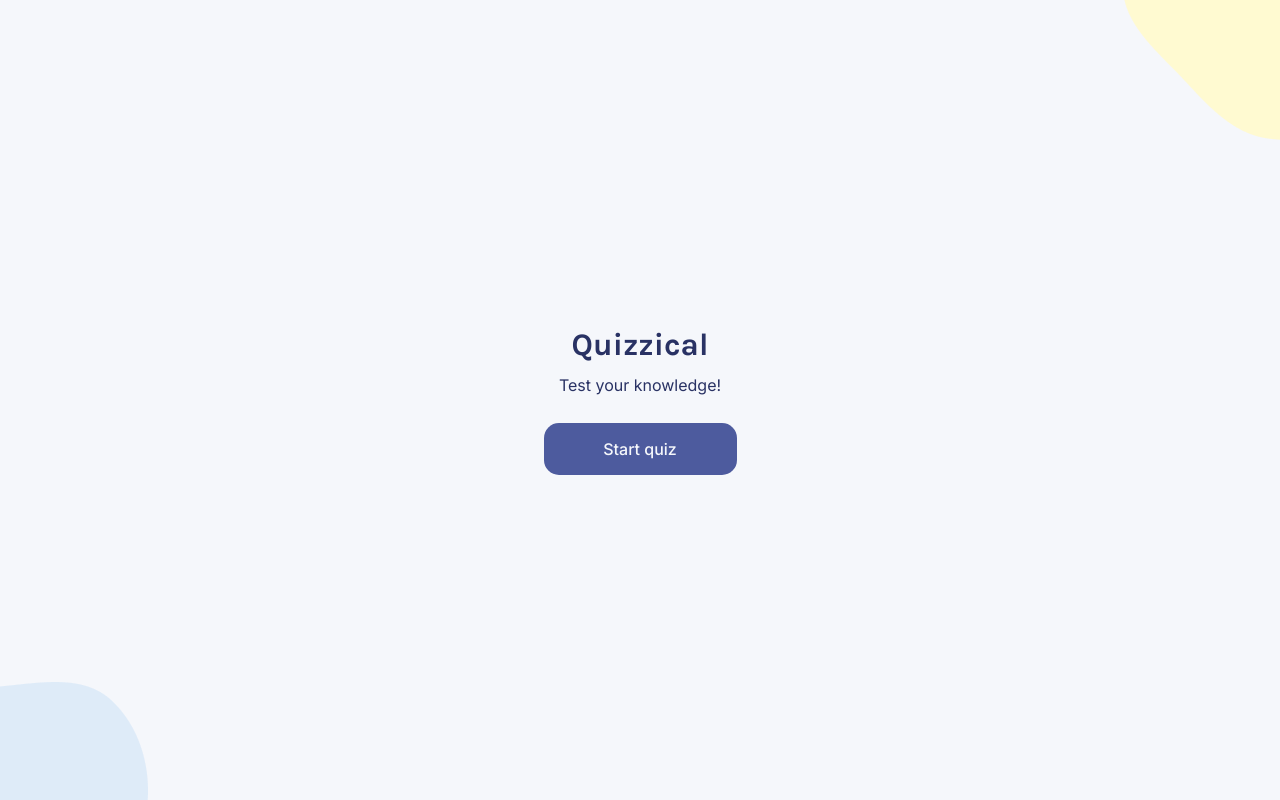
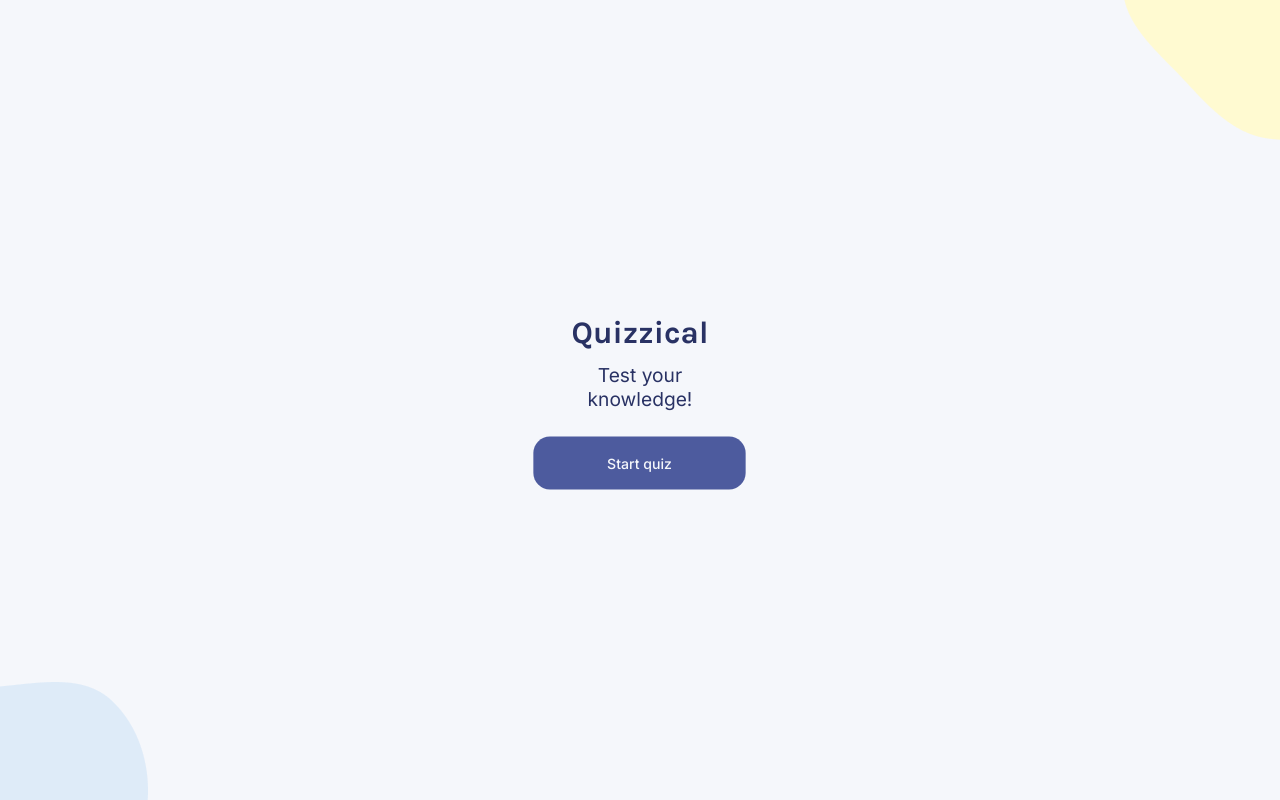
Before and after one commit to jacquikeating/quizzical, a React (Vite) app in the folder quizzical/: page / in a window 1280 px wide. Built offline with nearby package versions, Linux system fonts and the light colour scheme; no server answers.

Commit message:
Added media query to improve display on large screens
- Added a media query to increase font and button sizes on screens over 900px.
- Seriously, 10.24px fonts on desktop?! I THINK NOT.

```diff
--- a/quizzical/src/index.css
+++ b/quizzical/src/index.css
@@ -175,3 +175,26 @@ h2 {
   font-size: 0.8rem; /* 12.8px */
   font-weight: bold;
 }
+
+@media (min-width: 900px) {
+  body {
+    font-size: 1.2rem;
+  }
+
+  label, button, .revealed-answer {
+    font-size: 0.7rem!important;
+  }
+
+  button {
+    transform: scale(1.1)
+  }
+
+  .button-large {
+    height: 3rem; /* 52px */
+    font-size: 0.8rem!important;
+  }
+
+  .button-medium {
+    width: 8.5rem;
+  }
+}
```
